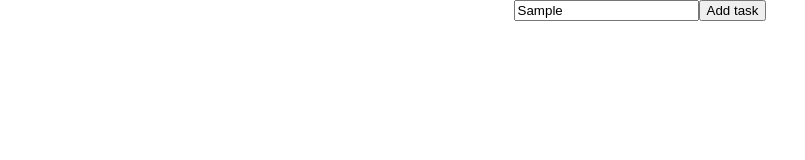
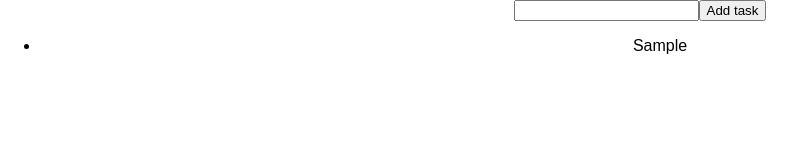
Before and after one commit to torioyoshiko/ReactJS-todo-list, a React (Create React App) app: page / in a window 1280 px wide. Both pictures are taken after typing "Sample" into the empty fields and a click on the button "Add task". Shown: the top 160 px of the page, without its empty margins (0-805 px from the left). Built offline with nearby package versions, Linux system fonts and the light colour scheme.

Commit message:
second
add task to list

```diff
--- a/src/components/todo-list.js
+++ b/src/components/todo-list.js
@@ -3,17 +3,39 @@ import React, { Component } from 'react';
 class TodoList extends Component {
     constructor(props){
         super(props);
-        this.props = {
-            userInpur: '',
+        this.state = {
+            userInput: '',
             list: []
         }
+    }
+
+    changeInput (input) {
+        this.setState({
+            userInput: input
+        });
+    }
+
+    addTask (input) {
+        let listTodo = this.state.list
+        listTodo.push(input);
+        this.setState({
+            list: listTodo,
+            userInput: ''
+        })
     }
 
     render () {
         return(
             <div className="todo-list-main">
-                <input type="text"/>
-                <button>Add task</button>
+                <input
+                    onChange={(evt) => this.changeInput(evt.target.value)}
+                    type="text"
+                    value={this.state.userInput}
+                />
+                <button onClick={() => this.addTask(this.state.userInput)}>Add task</button>
+                <ul>
+                    {this.state.list.map((value)=><li>{value}</li>)}
+                </ul>
             </div>
         )
     }
```
